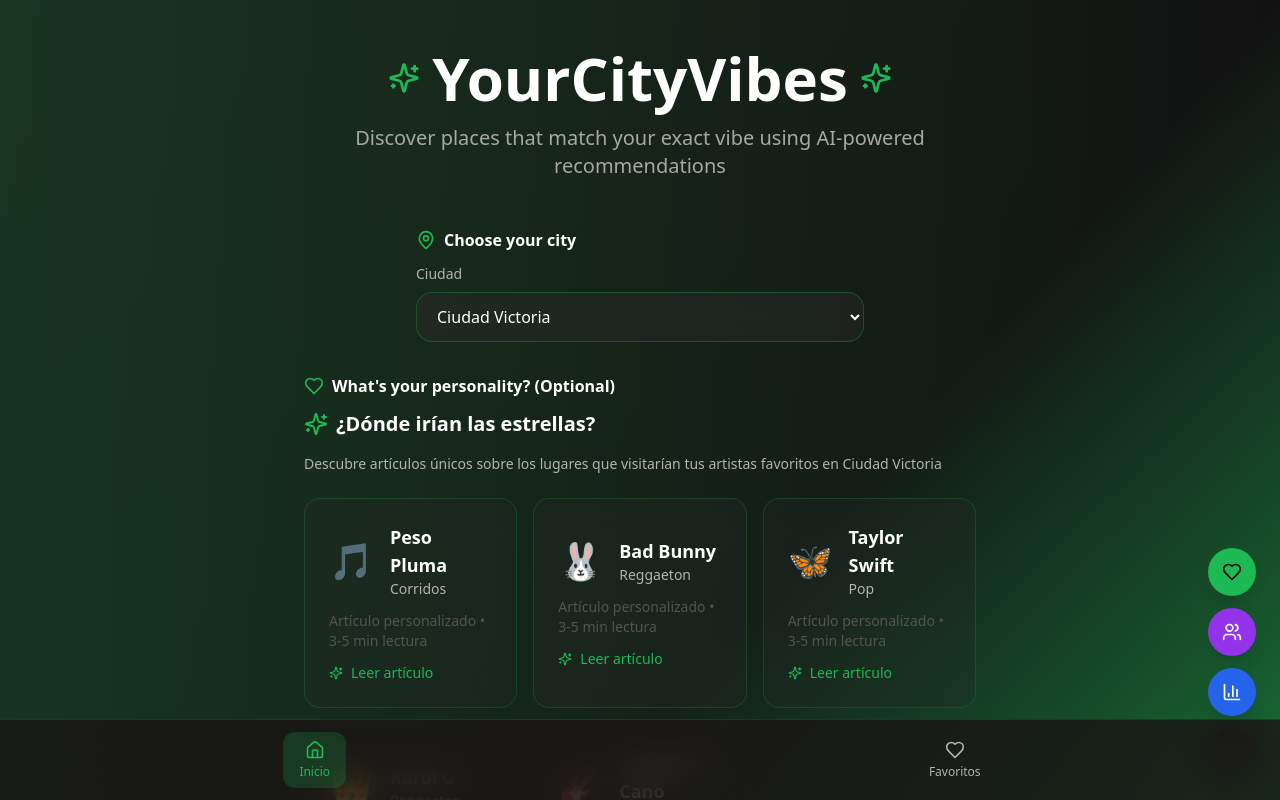
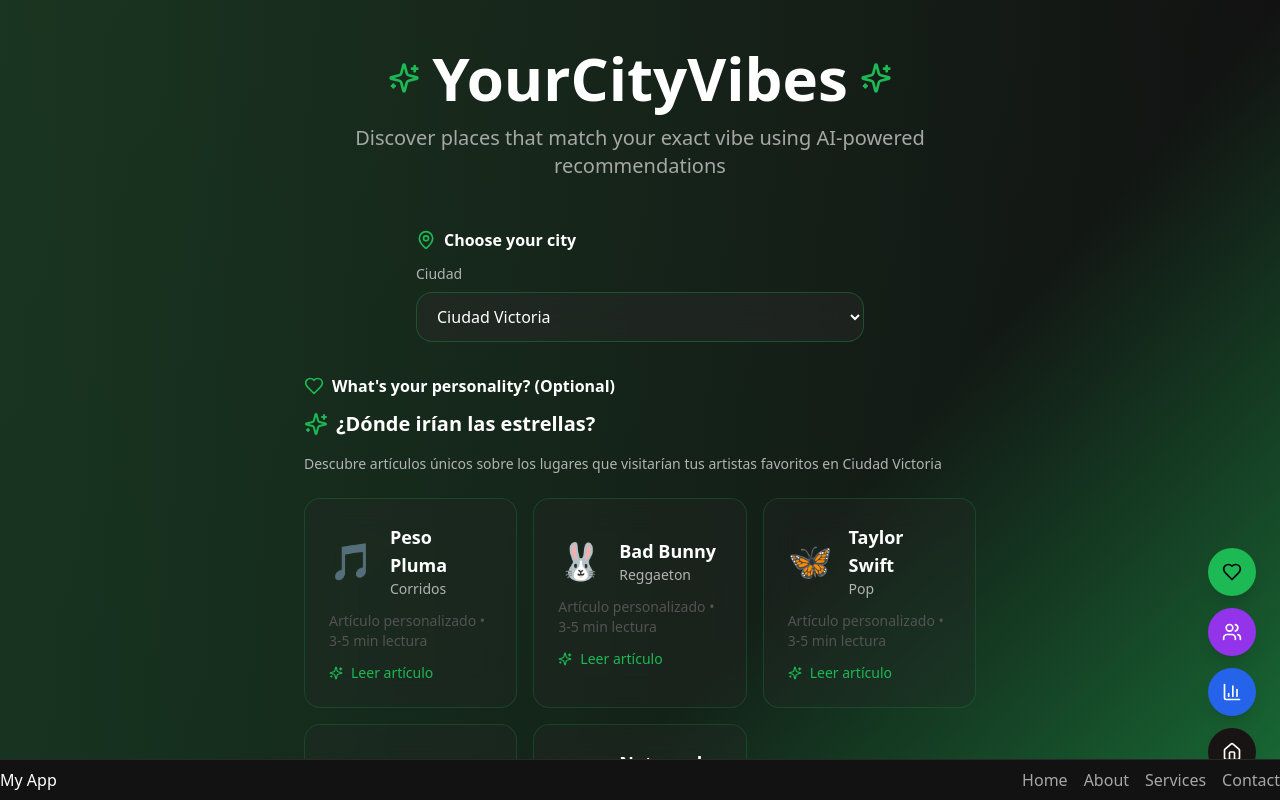
Before and after one commit to raulgabino/https-github.com-raulgabino-YCV02, a Next.js app: page / in a window 1280 px wide. Shown: the top 800 px of the page. Built offline with nearby package versions, Linux system fonts and the light colour scheme.

Commit message:
fix: make bottom nav fully opaque
Set solid dark gray background and solid border to avoid content overlap.

Co-authored-by: null <20261576+raulgabino@users.noreply.github.com>

```diff
--- a/app/components/NavBar.tsx
+++ b/app/components/NavBar.tsx
@@ -1,40 +1,33 @@
-"use client"
+import type React from "react"
 
-import Link from "next/link"
-import { usePathname } from "next/navigation"
-import { Home, Heart } from "lucide-react"
-import { copy } from "../lib/i18n"
-
-export default function NavBar() {
-  const pathname = usePathname()
-
+const NavBar: React.FC = () => {
   return (
-    <nav className="fixed bottom-0 left-0 right-0 z-50 bg-gray-800/80 backdrop-blur-lg border-t border-spotify-green/20">
-      <div className="flex items-center justify-around py-3">
-        <Link
-          href="/"
-          className={`flex flex-col items-center gap-1 px-4 py-2 rounded-xl transition-all duration-200 ${
-            pathname === "/"
-              ? "bg-spotify-green/20 text-spotify-green"
-              : "text-gray-400 hover:text-spotify-green hover:bg-spotify-green/10"
-          }`}
-        >
-          <Home size={20} />
-          <span className="text-xs font-medium">{copy.navigation.home}</span>
-        </Link>
-
-        <Link
-          href="/favorites"
-          className={`flex flex-col items-center gap-1 px-4 py-2 rounded-xl transition-all duration-200 ${
-            pathname === "/favorites"
-              ? "bg-spotify-green/20 text-spotify-green"
-              : "text-gray-400 hover:text-spotify-green hover:bg-spotify-green/10"
-          }`}
-        >
-          <Heart size={20} />
-          <span className="text-xs font-medium">{copy.navigation.favorites}</span>
-        </Link>
+    <nav className="fixed bottom-0 left-0 right-0 z-50 bg-gray-900 border-t border-gray-700">
+      <div className="container mx-auto">
+        <div className="flex justify-between items-center py-2">
+          <div className="text-white">
+            {/* Add your logo or brand name here */}
+            <span>My App</span>
+          </div>
+          <div className="space-x-4">
+            {/* Add your navigation links here */}
+            <a href="#" className="text-gray-300 hover:text-white">
+              Home
+            </a>
+            <a href="#" className="text-gray-300 hover:text-white">
+              About
+            </a>
+            <a href="#" className="text-gray-300 hover:text-white">
+              Services
+            </a>
+            <a href="#" className="text-gray-300 hover:text-white">
+              Contact
+            </a>
+          </div>
+        </div>
       </div>
     </nav>
   )
 }
+
+export default NavBar
```
